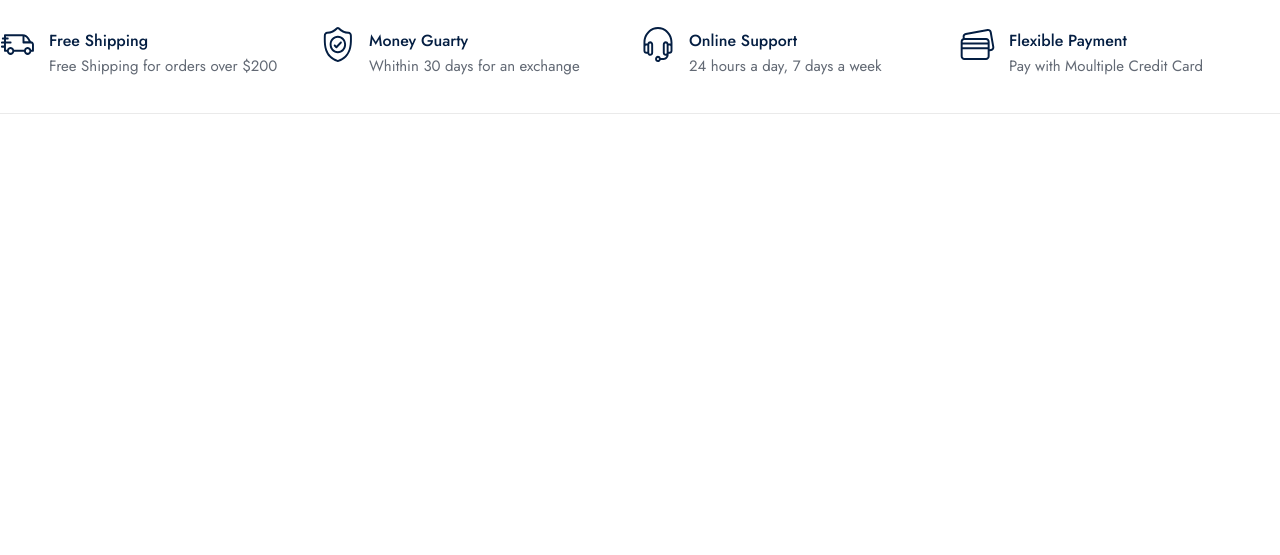
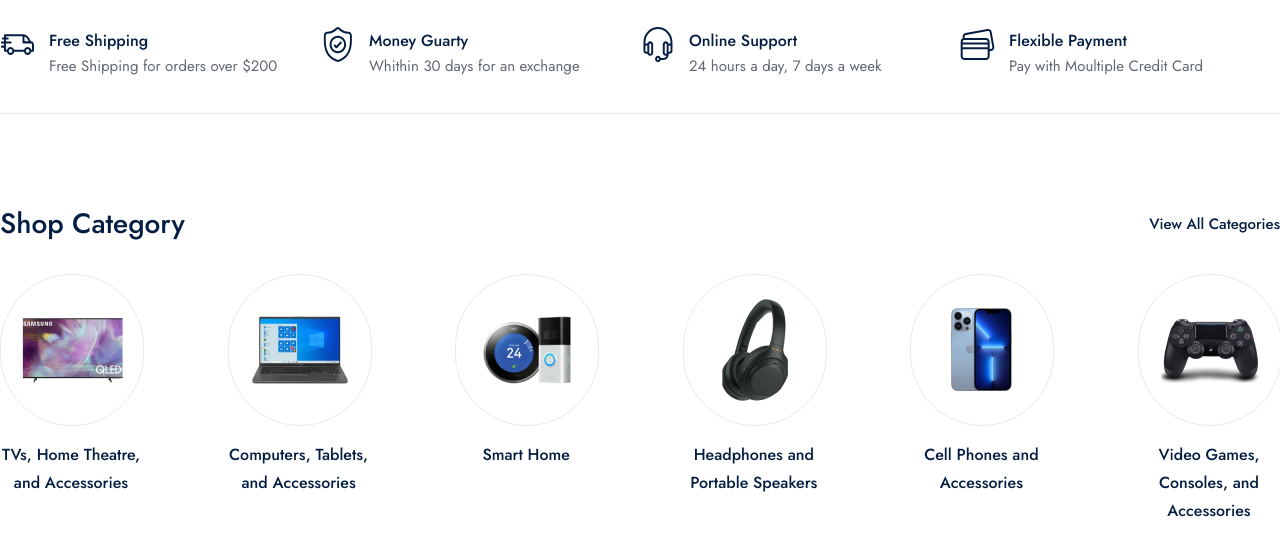
Before and after one commit to khladarov-ol/zenmart, a plain HTML site: page homepage.html in a window 1280 px wide. Shown: the part 733-1288 px from the top of the page. Before the commit the page ends 907 px from the top, so only its background shows below. Drawn offline with Linux system fonts and the light colour scheme; a web font is replaced by a local one.

Commit message:
feat: complated category section view

```diff
--- a/homepage.html
+++ b/homepage.html
@@ -160,6 +160,52 @@
                 </div>
             </div>
         </div>
+        <div class="shop_category_frame">
+            <div class="container">
+                <div class="category_top">
+                    <span>Shop Category</span>
+                    <a href="">View All Categories</a>
+                </div>
+                <div class="category_wrapper">
+                    <div class="category_box">
+                        <div class="category_img_box">
+                            <img src="./public/images/category/tv.png" alt="">
+                        </div>
+                        <span>TVs, Home Theatre, and Accessories</span>
+                    </div>
+                     <div class="category_box">
+                        <div class="category_img_box">
+                            <img src="./public/images/category/computer.png" alt="">
+                        </div>
+                        <span>Computers, Tablets, and Accessories</span>
+                    </div>
+                     <div class="category_box">
+                        <div class="category_img_box">
+                            <img src="./public/images/category/smart.png" alt="">
+                        </div>
+                        <span>Smart Home</span>
+                    </div>
+                     <div class="category_box">
+                        <div class="category_img_box">
+                            <img src="./public/images/category/headphone.png" alt="">
+                        </div>
+                        <span>Headphones and Portable Speakers</span>
+                    </div>
+                     <div class="category_box">
+                        <div class="category_img_box">
+                            <img src="./public/images/category/phone.png" alt="">
+                        </div>
+                        <span>Cell Phones and Accessories</span>
+                    </div>
+                     <div class="category_box">
+                        <div class="category_img_box">
+                            <img src="./public/images/category/game.png" alt="">
+                        </div>
+                        <span>Video Games, Consoles, and Accessories</span>
+                    </div>
+                </div>
+            </div>
+        </div>
     </div>
 </body>
 </html>
--- a/public/CSS/home.css
+++ b/public/CSS/home.css
@@ -246,3 +246,100 @@ line-height: 22px;
 letter-spacing: 0%;
 text-align: left;
 }
+
+/* SHOP CATEGORY */
+
+.shop_category_frame {
+    position: relative;
+    margin-top: 90px;
+    width: 100%;
+    height: auto;
+
+    display: flex;
+    justify-content: center;
+}
+
+.shop_category_frame .container {
+    flex-direction: column;
+}
+
+.shop_category_frame .container .category_top {
+    width: 100%;
+    height: auto;
+
+    display: flex;
+    flex-direction: row;
+    justify-content: space-between;
+    align-items: center;
+}
+
+.shop_category_frame .category_top span {
+    color: rgba(4, 30, 66, 1);
+
+font-family: "Jost";
+font-style: Medium;
+font-size: 28px;
+font-weight: 500;
+line-height: 40px;
+letter-spacing: 0%;
+text-align: left;
+}
+
+.shop_category_frame .category_top a {
+color: rgba(4, 30, 66, 1);
+
+font-family: "Jost";
+font-style: normal;
+font-size: 15px;
+font-weight: 500;
+line-height: 22px;
+letter-spacing: 0%;
+}
+
+.shop_category_frame .category_top a:hover {
+    border-bottom: 2px  solid  rgba(4, 30, 66, 1);
+}
+
+.shop_category_frame .container .category_wrapper {
+    margin-top: 30px;
+    width: 100%;
+    height: auto;
+
+    display: flex;
+    flex-direction: row;
+    justify-content: space-between;
+}
+.shop_category_frame .category_wrapper .category_box {
+    width: 142px;
+    height: auto;
+
+    display: flex;
+    flex-direction: column;
+    cursor: pointer;
+}
+
+.shop_category_frame .category_box .category_img_box {
+    width: 100%;
+    height: 150px;
+
+
+    display: flex;
+    align-items: center;
+    justify-content: center;
+    border: 1px solid #eaeaea;
+    border-radius: 150px;
+
+}
+
+.shop_category_frame .category_box span {
+    margin-top: 15px;
+    color: rgba(4, 30, 66, 1);
+
+font-family: "Jost";
+font-style: Medium;
+font-size: 16px;
+font-weight: 500;
+line-height: 28px;
+letter-spacing: 0%;
+text-align: center;
+}
```
